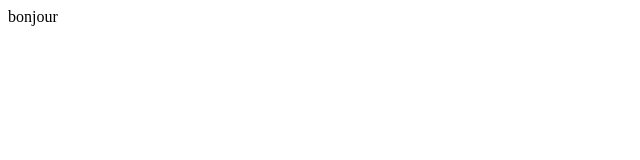
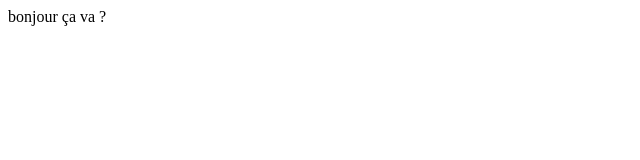
Before and after one commit to lRejou/projetTestGit, a plain HTML site: page index.html in a window 1280 px wide. Shown: the full height of the page, 0-640 px from the left. Drawn offline with Linux system fonts and the light colour scheme.

Commit message:
add article- modification index

```diff
--- a/index.html
+++ b/index.html
@@ -11,6 +11,7 @@
 
 
     bonjour
+    ça va ?
 
 </body>
 </html>
```
Also changed, not shown: article.html (added).
